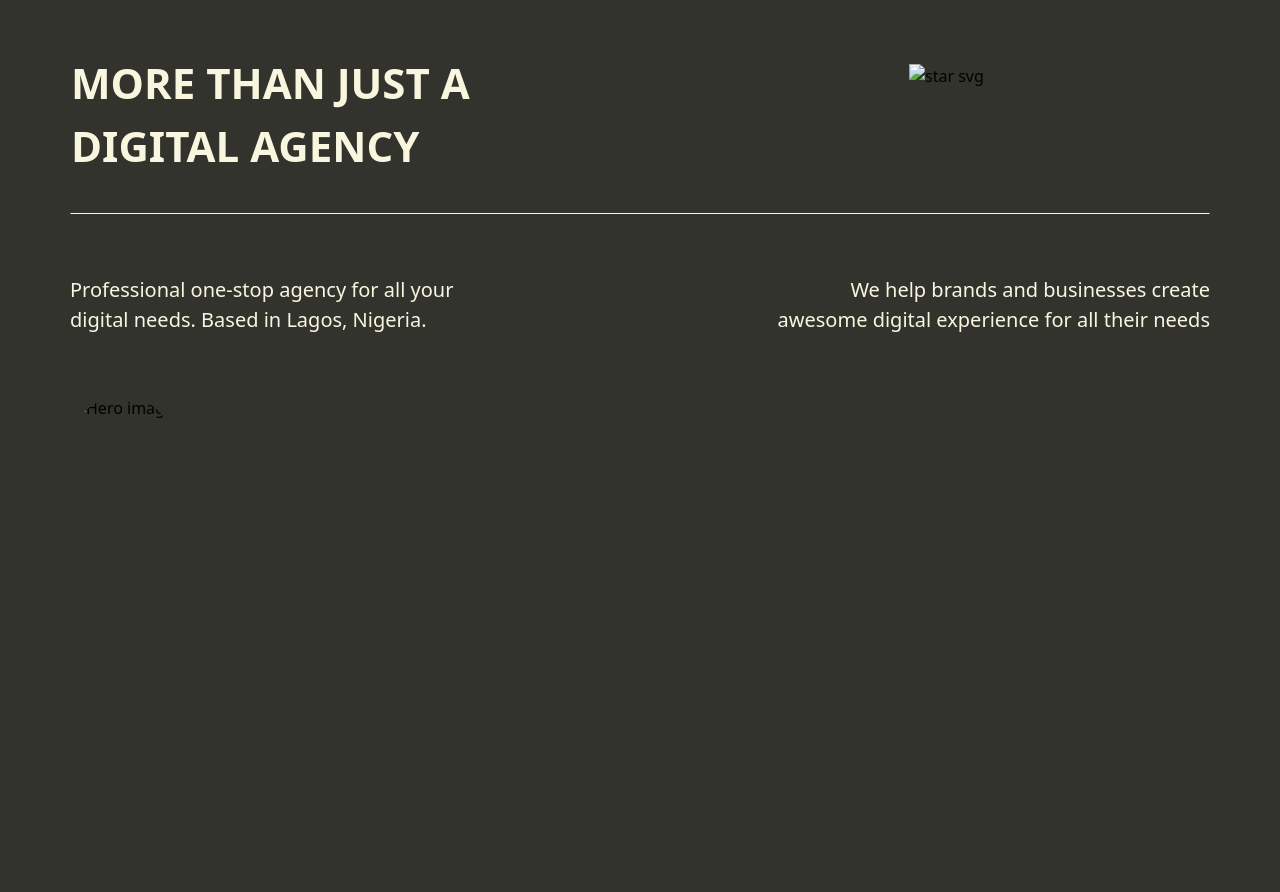
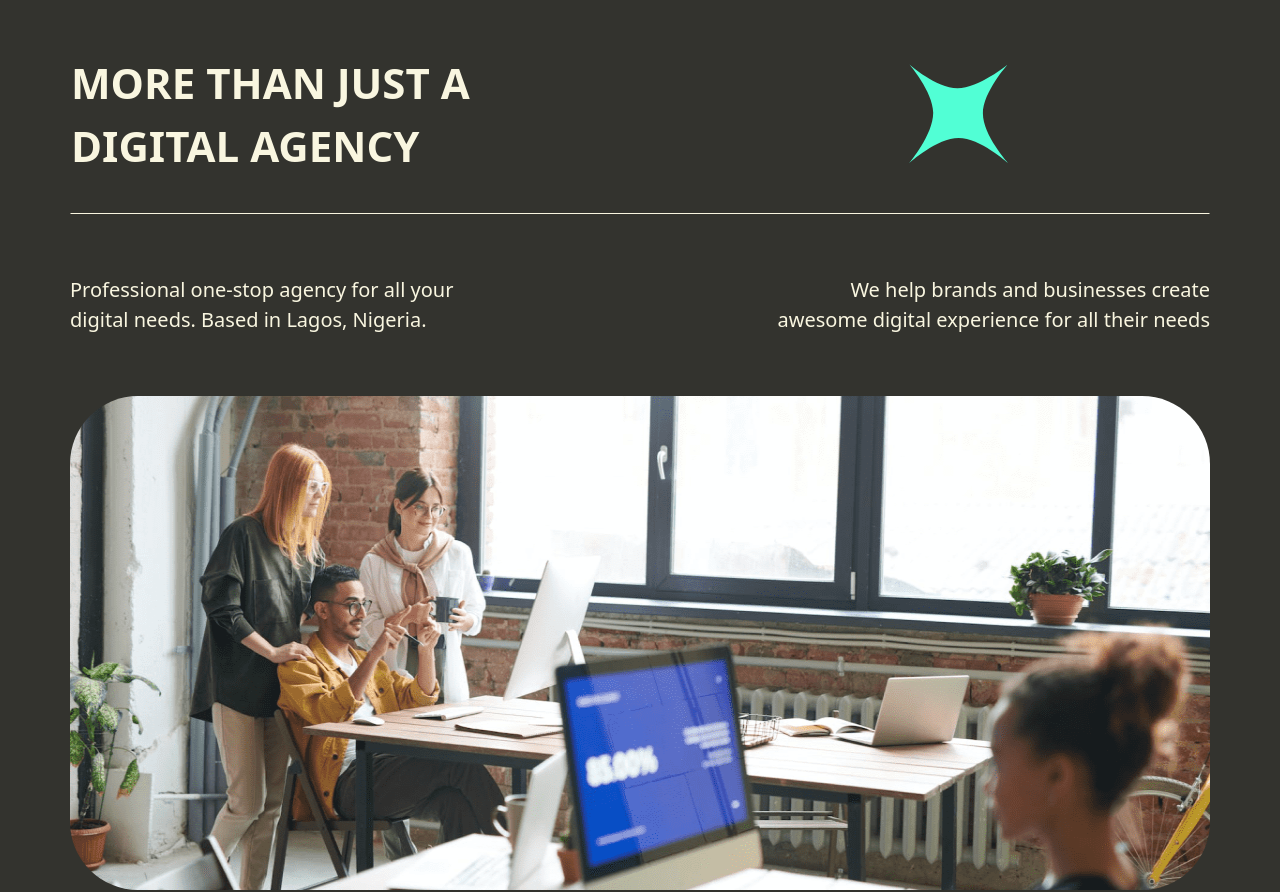
Before and after one commit to Abdull600/akhs-website, a plain HTML site: page index.html in a window 1280 px wide. Shown: the part 142-1034 px from the top of the page. Drawn offline with nearby package versions, Linux system fonts and the light colour scheme; the site is published under a folder, as on GitHub Pages, so addresses that start at the root find nothing.

Commit message:
Image not showing solved

```diff
--- a/index.html
+++ b/index.html
@@ -64,7 +64,7 @@
                 digital Agency
             </h1>
             <div class="pr-[100px] lg:pr-[200px]">
-                <img src="/assets/svg/star.svg" alt="star svg" class="w-[60px] h-[60px] lg:w-[100px] lg:h-[100px]">
+                <img src="assets/svg/star.svg" alt="star svg" class="w-[60px] h-[60px] lg:w-[100px] lg:h-[100px]">
             </div>
         </div>
 
@@ -80,7 +80,7 @@
         </div>
 
         <div class="my-4 mx-[70px] h-[494px] flex justify-between items-cente">
-            <img src="/assets/images/hero-image.png" class="rounded-[68px]" alt="Hero image">
+            <img src="assets/images/hero-image.png" class="rounded-[68px]" alt="Hero image">
         </div>
     </header>
     <section class="bg-[#141414] py-[50px] px-[70px]">
@@ -404,7 +404,7 @@
             </ul>
         </div>
         <div class="flex justify-start items-start text-left py-10">
-            <a href="/index.html" class="text-none ">
+            <a href="index.html" class="text-none ">
                 <img src="assets/svg/akhstech-logo.svg" alt="Akhstech logo" class="w-[72px] h-[42px]">
             </a>
         </div>
```
